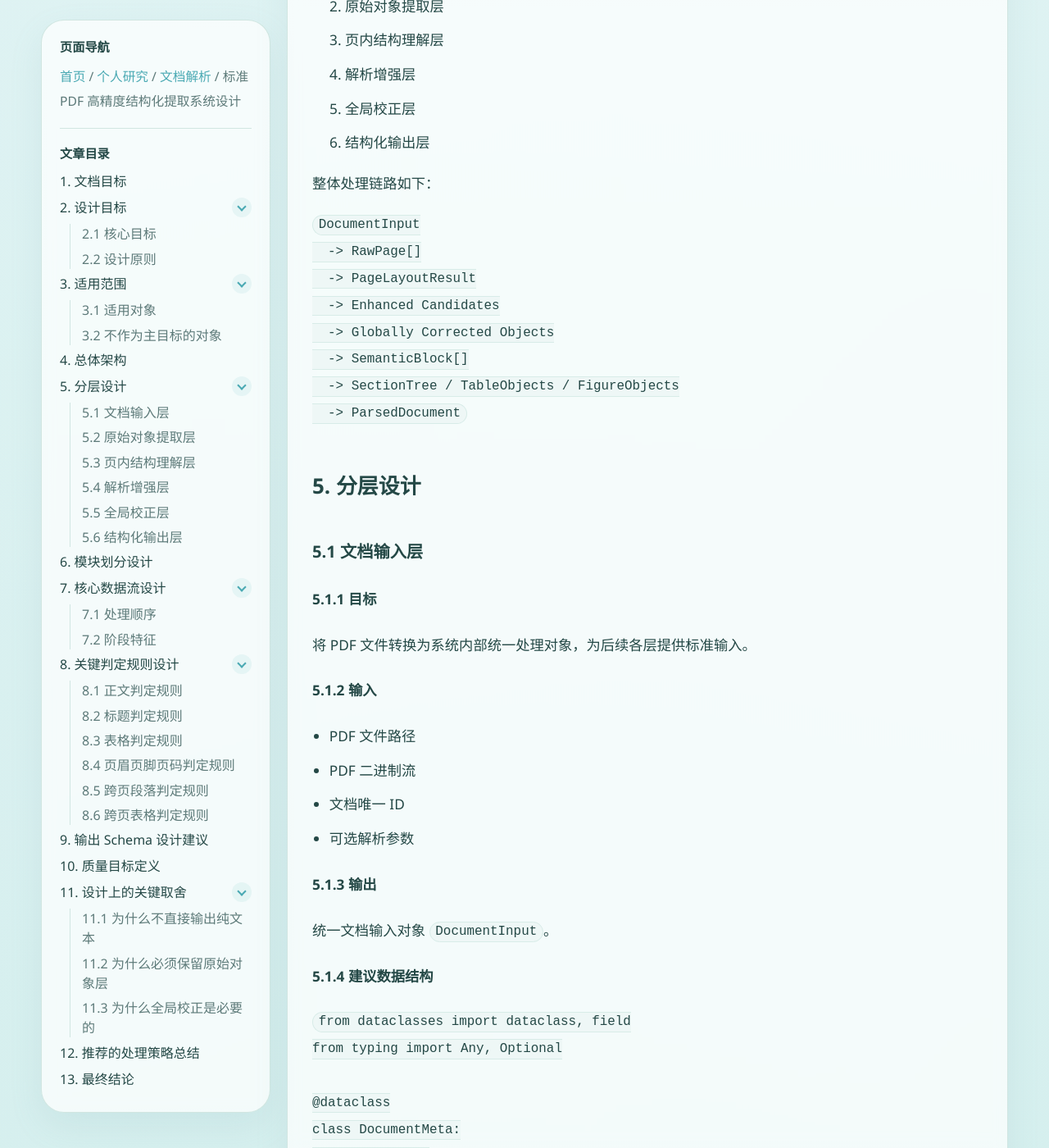
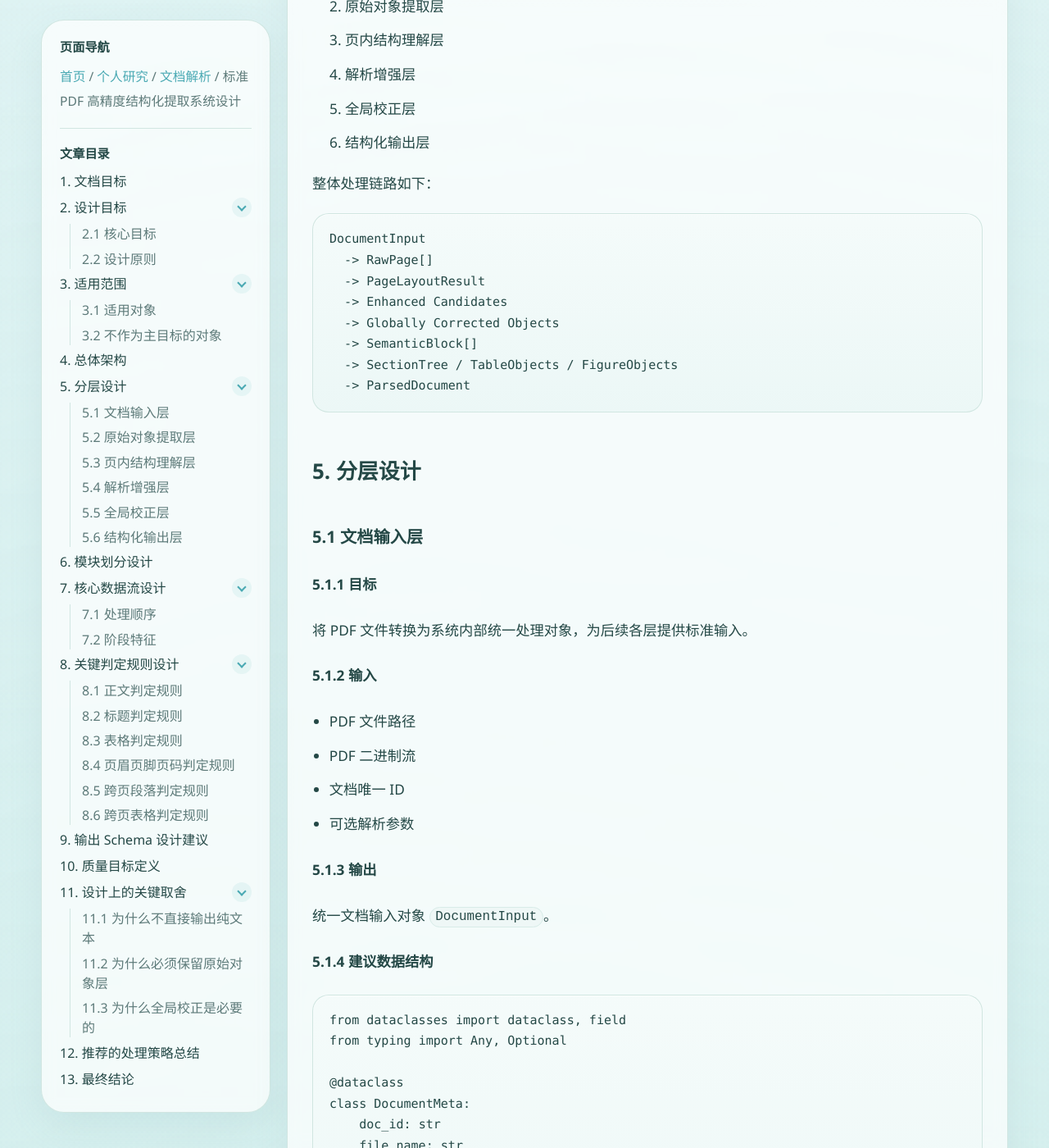
Before and after one commit to 8888-baiyi-8888/8888-baiyi-8888.github.io, a Jekyll site: the page built from research/doc-parsing/standard-pdf-structured-extraction.md, in a window 1280 px wide and 1400 px high, scrolled down 2594 px. Shown: the whole window at 82% size. Built offline with Jekyll 4.4.1, drawn with Linux system fonts in a browser that asks for light colours.

Commit message:
“更改代码展示样例”

```diff
--- a/assets/css/style.css
+++ b/assets/css/style.css
@@ -24,12 +24,44 @@ body {
 }
 a { color: var(--primary-deep); text-decoration: none; }
 a:hover { text-decoration: underline; }
-code {
+.prose :not(pre) > code,
+.article-header :not(pre) > code,
+.section-hero :not(pre) > code,
+.doc-sidebar-panel :not(pre) > code,
+.breadcrumb code,
+.chip code {
   padding: 0.14rem 0.42rem;
   border-radius: 999px;
   background: #eef7f6;
   border: 1px solid #d8ece8;
   font-size: 0.92em;
+}
+pre {
+  margin: 1.2rem 0;
+  padding: 18px 20px;
+  overflow-x: auto;
+  border: 1px solid rgba(207,229,224,0.95);
+  border-radius: 20px;
+  background: linear-gradient(180deg, rgba(244, 251, 250, 0.96), rgba(235, 247, 246, 0.96));
+  box-shadow: inset 0 1px 0 rgba(255,255,255,0.7);
+}
+.highlight {
+  margin: 1.2rem 0;
+}
+.highlight pre {
+  margin: 0;
+}
+pre code,
+.highlight code {
+  display: block;
+  padding: 0;
+  border: 0;
+  border-radius: 0;
+  background: transparent;
+  font-family: "Cascadia Code", "JetBrains Mono", "SFMono-Regular", Consolas, monospace;
+  font-size: 0.94rem;
+  line-height: 1.7;
+  white-space: pre;
 }
 .site-shell {
   width: min(1180px, calc(100vw - 40px));
```
